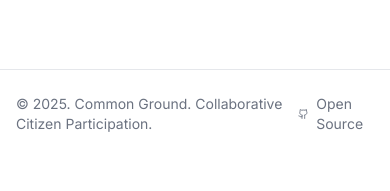
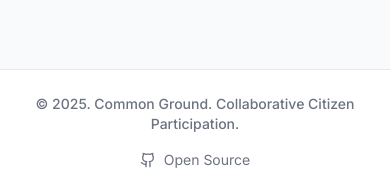
Before and after one commit to LukPle/common_ground, a Next.js app: page / in a window 390 px wide. Shown: the part 762-953 px from the top of the page. Before the commit the page ends 920 px from the top, so only its background shows below. Built offline with nearby package versions, Linux system fonts and the light colour scheme; no server answers.

Commit message:
Updated backgrounds and paddings across pages

```diff
--- a/src/app/about/page.tsx
+++ b/src/app/about/page.tsx
@@ -7,7 +7,7 @@ import { teamMembers } from '../../data/team_members';
 
 export default function About() {
   return (
-    <div className="min-h-screen bg-white">
+    <div className="min-h-screen bg-gray-50">
       <Header />
 
       {/* Hero Section */}
--- a/src/app/page.tsx
+++ b/src/app/page.tsx
@@ -9,7 +9,7 @@ export default async function Home() {
   const projects = await fetchProjects();
 
   return (
-    <div className="min-h-screen bg-white">
+    <div className="min-h-screen bg-gray-50">
       <Header />
       <Hero />
 
--- a/src/app/projects/[id]/page.tsx
+++ b/src/app/projects/[id]/page.tsx
@@ -90,12 +90,12 @@ export default async function ProjectDetailPage({ params }: { params: { id: stri
       </div>
 
       {/* Main Content Area */}
-      <div className="max-w-7xl mx-auto px-4 sm:px-6 lg:px-8 py-12 sm:py-16">
+      <div className="max-w-7xl mx-auto px-4 sm:px-6 lg:px-8 pt-8 pb-12 sm:pt-12 sm:pb-16">
         <div className="bg-white rounded-2xl shadow-lg border border-gray-100 divide-y divide-gray-200">
 
           {/* At-a-Glance Info Section */}
           <div className="grid grid-cols-1 sm:grid-cols-3">
-            <div className="p-6 flex items-center gap-4">
+            <div className="py-6 px-8 sm:px-10 flex items-center gap-4">
               <Users className={`w-8 h-8`} />
               <div>
                 <p className="text-sm text-gray-500">Status</p>
--- a/src/components/footer.tsx
+++ b/src/components/footer.tsx
@@ -5,8 +5,8 @@ export const Footer = () => {
   return (
     <footer className="bg-white border-t border-gray-200 mt-20">
       <div className="max-w-7xl mx-auto px-4 sm:px-6 lg:px-8">
-        <div className="flex justify-between items-center py-6">
-          <p className="text-sm text-gray-500">
+        <div className="flex flex-col sm:flex-row sm:justify-between items-center py-6 space-y-4 sm:space-y-0">
+          <p className="text-sm text-center sm:text-left text-gray-500 font-medium">
             &copy; 2025. Common Ground. Collaborative Citizen Participation.
           </p>
 
```
